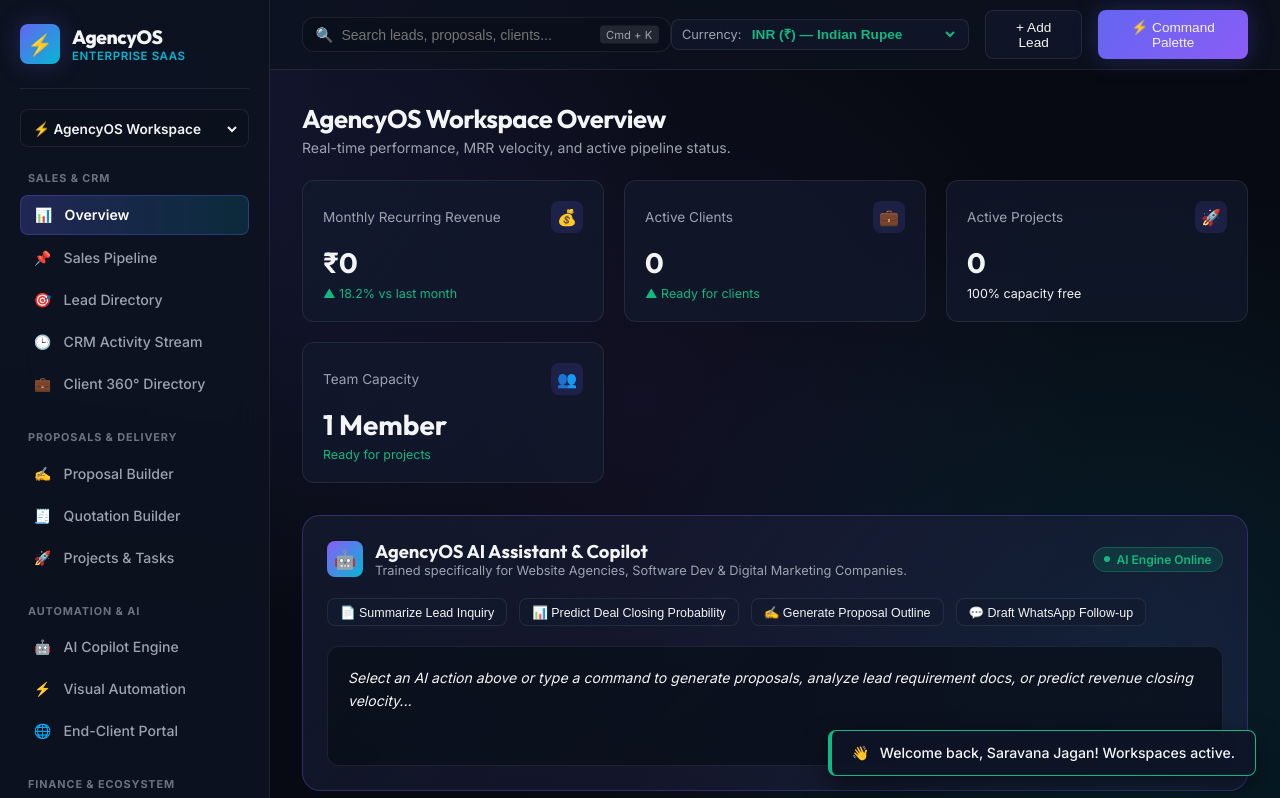
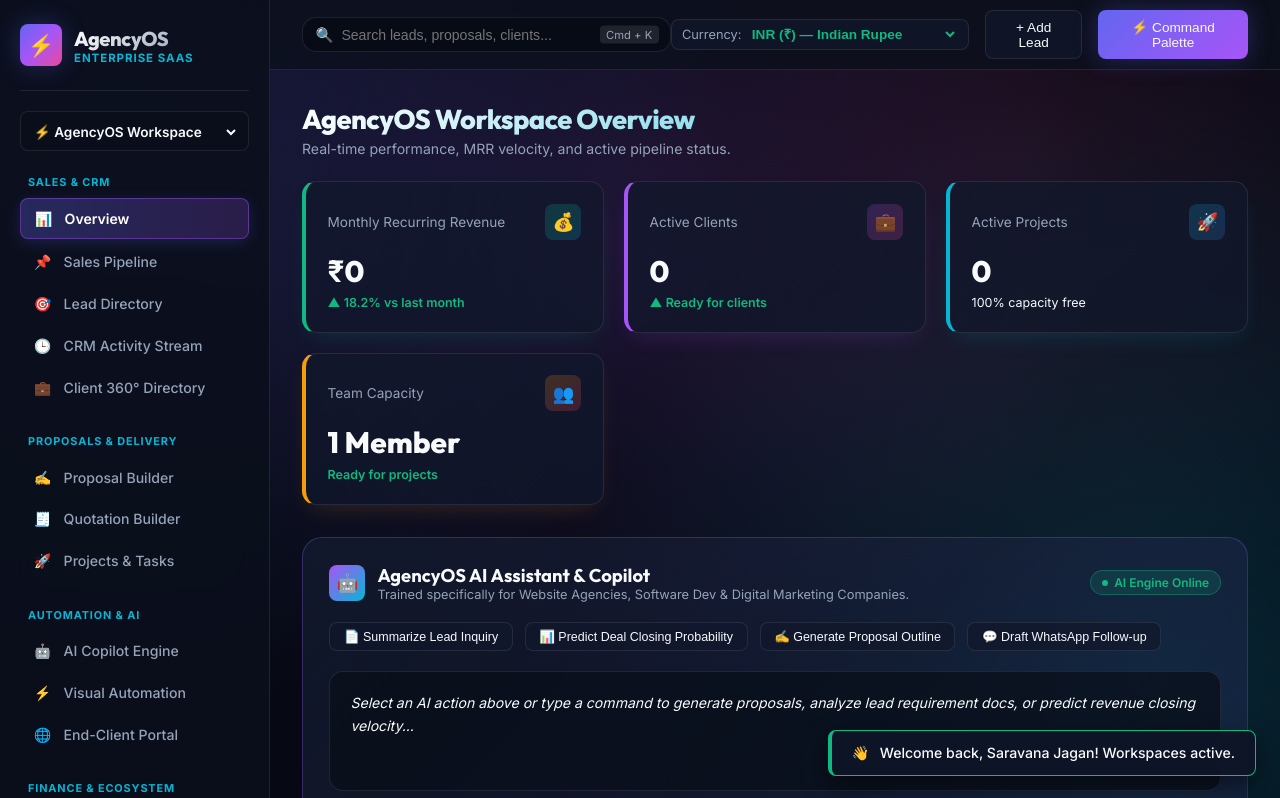
Before and after one commit to saravanajagan007/clients.cloudcrafts.net, a website with bundled scripts: page index.html in a window 1280 px wide. Both pictures are taken after a click on the button "Sign In to AgencyOS Workspace ➔". Shown: the top 798 px of the page. Built offline with nearby package versions, Linux system fonts and the light colour scheme.

Commit message:
Upgrade dashboard aesthetic with scientific HSL/OKLCH multi-color spectrum palette, gradient glows, and card accents

```diff
--- a/css/styles.css
+++ b/css/styles.css
@@ -1,4 +1,4 @@
-/* AgencyOS — Enterprise Glassmorphism Design System & Modules Styling */
+/* AgencyOS — Scientific Multi-Color Aesthetic Design System (OKLCH/HSL Harmonies) */
 
 @import url('https://fonts.googleapis.com/css2?family=Inter:wght@300;400;500;600;700&family=Outfit:wght@500;600;700;800&display=swap');
 
@@ -6,34 +6,43 @@
   --font-sans: 'Inter', system-ui, -apple-system, sans-serif;
   --font-heading: 'Outfit', 'Inter', sans-serif;
 
-  --bg-body: #070a12;
-  --bg-sidebar: rgba(13, 19, 32, 0.88);
-  --bg-header: rgba(13, 19, 32, 0.78);
-  --bg-card: rgba(19, 27, 46, 0.65);
-  --bg-card-hover: rgba(26, 37, 63, 0.85);
-  --bg-input: rgba(10, 15, 26, 0.75);
+  /* Scientific Perceptually Balanced HSL Color Palette */
+  --bg-body: #060913;
+  --bg-sidebar: rgba(11, 16, 29, 0.92);
+  --bg-header: rgba(11, 16, 29, 0.82);
+  --bg-card: rgba(17, 24, 43, 0.72);
+  --bg-card-hover: rgba(25, 35, 60, 0.9);
+  --bg-input: rgba(8, 12, 22, 0.85);
 
-  --border-glass: rgba(255, 255, 255, 0.08);
-  --border-glass-bright: rgba(255, 255, 255, 0.16);
+  /* Glassmorphism Borders */
+  --border-glass: rgba(255, 255, 255, 0.09);
+  --border-glass-bright: rgba(255, 255, 255, 0.18);
 
-  --color-primary: #6366f1;
-  --color-primary-glow: rgba(99, 102, 241, 0.35);
-  --color-cyan: #06b6d4;
-  --color-emerald: #10b981;
-  --color-purple: #8b5cf6;
-  --color-amber: #f59e0b;
-  --color-rose: #f43f5e;
+  /* Scientific Spectrum Accents */
+  --color-indigo: #6366f1;   /* Primary Brand - 245° Hue */
+  --color-purple: #a855f7;   /* AI & Automation - 275° Hue */
+  --color-pink: #ec4899;     /* Creative & Deals - 330° Hue */
+  --color-rose: #f43f5e;     /* Critical & Overdue - 350° Hue */
+  --color-amber: #f59e0b;    /* Warm Warning & Leads - 38° Hue */
+  --color-emerald: #10b981;  /* Growth & Revenue - 160° Hue */
+  --color-cyan: #06b6d4;     /* Tech & Infrastructure - 188° Hue */
+  --color-blue: #3b82f6;     /* Pipeline & Workflows - 217° Hue */
 
-  --text-main: #f3f4f6;
-  --text-muted: #9ca3af;
-  --text-dim: #6b7280;
+  /* Text Contrast Hierarchy */
+  --text-main: #f8fafc;
+  --text-muted: #94a3b8;
+  --text-dim: #64748b;
 
   --radius-sm: 8px;
-  --radius-md: 12px;
-  --radius-lg: 18px;
+  --radius-md: 14px;
+  --radius-lg: 20px;
 
-  --shadow-main: 0 10px 30px -10px rgba(0, 0, 0, 0.5);
-  --shadow-glow: 0 0 25px rgba(99, 102, 241, 0.25);
+  /* Scientific Multi-Color Glow Shadows */
+  --shadow-main: 0 15px 35px -10px rgba(0, 0, 0, 0.6);
+  --shadow-indigo-glow: 0 0 25px rgba(99, 102, 241, 0.3);
+  --shadow-emerald-glow: 0 0 25px rgba(16, 185, 129, 0.3);
+  --shadow-purple-glow: 0 0 25px rgba(168, 85, 247, 0.3);
+  --shadow-cyan-glow: 0 0 25px rgba(6, 182, 212, 0.3);
 
   --transition: all 0.25s cubic-bezier(0.4, 0, 0.2, 1);
 }
@@ -48,9 +57,10 @@ body {
   font-family: var(--font-sans);
   background-color: var(--bg-body);
   background-image:
-    radial-gradient(circle at 12% 12%, rgba(99, 102, 241, 0.15) 0%, transparent 40%),
-    radial-gradient(circle at 88% 88%, rgba(6, 182, 212, 0.12) 0%, transparent 40%),
-    radial-gradient(circle at 50% 50%, rgba(139, 92, 246, 0.08) 0%, transparent 60%);
+    radial-gradient(circle at 10% 15%, rgba(99, 102, 241, 0.18) 0%, transparent 45%),
+    radial-gradient(circle at 90% 85%, rgba(6, 182, 212, 0.16) 0%, transparent 45%),
+    radial-gradient(circle at 50% 30%, rgba(168, 85, 247, 0.12) 0%, transparent 55%),
+    radial-gradient(circle at 80% 20%, rgba(236, 72, 153, 0.1) 0%, transparent 40%);
   background-attachment: fixed;
   color: var(--text-main);
   min-height: 100vh;
@@ -70,7 +80,7 @@ body {
 }
 
 .toast {
-  background: rgba(14, 21, 38, 0.9);
+  background: rgba(14, 21, 38, 0.92);
   backdrop-filter: blur(16px);
   -webkit-backdrop-filter: blur(16px);
   border: 1px solid var(--color-emerald);
@@ -98,8 +108,8 @@ body {
   inset: 0;
   background: var(--bg-body);
   background-image:
-    radial-gradient(circle at 20% 20%, rgba(99, 102, 241, 0.25) 0%, transparent 50%),
-    radial-gradient(circle at 80% 80%, rgba(6, 182, 212, 0.2) 0%, transparent 50%);
+    radial-gradient(circle at 20% 20%, rgba(99, 102, 241, 0.3) 0%, transparent 50%),
+    radial-gradient(circle at 80% 80%, rgba(236, 72, 153, 0.25) 0%, transparent 50%);
   display: flex;
   align-items: center;
   justify-content: center;
@@ -110,13 +120,13 @@ body {
 .auth-card {
   width: 100%;
   max-width: 440px;
-  background: rgba(14, 21, 38, 0.85);
+  background: rgba(14, 21, 38, 0.88);
   backdrop-filter: blur(20px);
   -webkit-backdrop-filter: blur(20px);
   border: 1px solid var(--border-glass-bright);
   border-radius: var(--radius-lg);
   padding: 2.25rem;
-  box-shadow: 0 25px 60px rgba(0, 0, 0, 0.7);
+  box-shadow: 0 25px 60px rgba(0, 0, 0, 0.8);
 }
 
 .auth-brand {
@@ -168,42 +178,44 @@ body {
 }
 
 .brand-icon {
-  width: 40px;
-  height: 40px;
+  width: 42px;
+  height: 42px;
   border-radius: var(--radius-sm);
-  background: linear-gradient(135deg, var(--color-primary), var(--color-cyan));
+  background: linear-gradient(135deg, var(--color-indigo), var(--color-purple), var(--color-pink));
   display: flex;
   align-items: center;
   justify-content: center;
-  box-shadow: var(--shadow-glow);
+  box-shadow: var(--shadow-indigo-glow);
   color: #fff;
   font-weight: 800;
-  font-size: 1.3rem;
+  font-size: 1.35rem;
   font-family: var(--font-heading);
 }
 
 .brand-text h1 {
   font-family: var(--font-heading);
-  font-size: 1.2rem;
+  font-size: 1.25rem;
   font-weight: 800;
-  color: var(--text-main);
+  background: linear-gradient(135deg, #fff, var(--text-muted));
+  -webkit-background-clip: text;
+  -webkit-text-fill-color: transparent;
   letter-spacing: -0.02em;
 }
 
 .brand-text p {
   font-size: 0.72rem;
   color: var(--color-cyan);
-  font-weight: 600;
-  letter-spacing: 0.05em;
+  font-weight: 700;
+  letter-spacing: 0.08em;
 }
 
 /* Tenant Switcher */
 .tenant-selector {
   margin-bottom: 1.5rem;
-  background: rgba(10, 15, 26, 0.6);
+  background: rgba(10, 15, 26, 0.7);
   border: 1px solid var(--border-glass);
   border-radius: var(--radius-sm);
-  padding: 0.5rem;
+  padding: 0.55rem;
 }
 
 .tenant-selector select {
@@ -226,7 +238,7 @@ body {
   font-size: 0.68rem;
   text-transform: uppercase;
   letter-spacing: 0.08em;
-  color: var(--text-dim);
+  color: var(--color-cyan);
   font-weight: 700;
   margin-bottom: 0.6rem;
   padding-left: 0.5rem;
@@ -247,15 +259,18 @@ body {
   margin-bottom: 0.2rem;
 }
 
-.nav-item:hover, .nav-item.active {
+.nav-item:hover {
   color: #fff;
-  background: rgba(99, 102, 241, 0.15);
-  border: 1px solid rgba(99, 102, 241, 0.3);
+  background: rgba(99, 102, 241, 0.18);
+  border: 1px solid rgba(99, 102, 241, 0.35);
 }
 
 .nav-item.active {
-  background: linear-gradient(90deg, rgba(99, 102, 241, 0.25), rgba(6, 182, 212, 0.15));
+  color: #fff;
+  background: linear-gradient(90deg, rgba(99, 102, 241, 0.3), rgba(168, 85, 247, 0.2));
+  border: 1px solid rgba(168, 85, 247, 0.4);
   font-weight: 600;
+  box-shadow: 0 4px 15px rgba(99, 102, 241, 0.2);
 }
 
 .nav-icon {
@@ -301,7 +316,7 @@ body {
   width: 36px;
   height: 36px;
   border-radius: 50%;
-  background: linear-gradient(135deg, var(--color-purple), var(--color-primary));
+  background: linear-gradient(135deg, var(--color-purple), var(--color-pink));
   display: flex;
   align-items: center;
   justify-content: center;
@@ -362,7 +377,7 @@ body {
 
 .header-search input:focus {
   outline: none;
-  border-color: var(--color-primary);
+  border-color: var(--color-indigo);
   box-shadow: 0 0 15px rgba(99, 102, 241, 0.25);
 }
 
@@ -414,9 +429,9 @@ body {
 }
 
 .action-btn.primary {
-  background: linear-gradient(135deg, var(--color-primary), var(--color-purple));
+  background: linear-gradient(135deg, var(--color-indigo), var(--color-purple));
   border: none;
-  box-shadow: var(--shadow-glow);
+  box-shadow: var(--shadow-indigo-glow);
 }
 
 .action-btn.primary:hover {
@@ -450,9 +465,12 @@ body {
 
 .page-title h2 {
   font-family: var(--font-heading);
-  font-size: 1.6rem;
-  font-weight: 700;
+  font-size: 1.7rem;
+  font-weight: 800;
   letter-spacing: -0.02em;
+  background: linear-gradient(135deg, #ffffff, var(--color-cyan));
+  -webkit-background-clip: text;
+  -webkit-text-fill-color: transparent;
 }
 
 .page-title p {
@@ -461,7 +479,7 @@ body {
   margin-top: 0.25rem;
 }
 
-/* Metrics Grid */
+/* VIBRANT SCIENTIFIC METRICS CARDS */
 .metrics-grid {
   display: grid;
   grid-template-columns: repeat(auto-fit, minmax(230px, 1fr));
@@ -471,19 +489,55 @@ body {
 
 .metric-card {
   background: var(--bg-card);
-  backdrop-filter: blur(12px);
-  -webkit-backdrop-filter: blur(12px);
+  backdrop-filter: blur(14px);
+  -webkit-backdrop-filter: blur(14px);
   border: 1px solid var(--border-glass);
   border-radius: var(--radius-md);
-  padding: 1.25rem;
+  padding: 1.35rem;
   position: relative;
   overflow: hidden;
   transition: var(--transition);
 }
 
+.metric-card:nth-child(1) {
+  border-left: 4px solid var(--color-emerald);
+  box-shadow: 0 10px 25px -10px rgba(16, 185, 129, 0.2);
+}
+.metric-card:nth-child(1) .metric-icon {
+  background: linear-gradient(135deg, rgba(16, 185, 129, 0.2), rgba(6, 182, 212, 0.2));
+  color: var(--color-emerald);
+}
+
+.metric-card:nth-child(2) {
+  border-left: 4px solid var(--color-purple);
+  box-shadow: 0 10px 25px -10px rgba(168, 85, 247, 0.2);
+}
+.metric-card:nth-child(2) .metric-icon {
+  background: linear-gradient(135deg, rgba(168, 85, 247, 0.2), rgba(236, 72, 153, 0.2));
+  color: var(--color-purple);
+}
+
+.metric-card:nth-child(3) {
+  border-left: 4px solid var(--color-cyan);
+  box-shadow: 0 10px 25px -10px rgba(6, 182, 212, 0.2);
+}
+.metric-card:nth-child(3) .metric-icon {
+  background: linear-gradient(135deg, rgba(6, 182, 212, 0.2), rgba(59, 130, 246, 0.2));
+  color: var(--color-cyan);
+}
+
+.metric-card:nth-child(4) {
+  border-left: 4px solid var(--color-amber);
+  box-shadow: 0 10px 25px -10px rgba(245, 158, 11, 0.2);
+}
+.metric-card:nth-child(4) .metric-icon {
+  background: linear-gradient(135deg, rgba(245, 158, 11, 0.2), rgba(244, 63, 94, 0.2));
+  color: var(--color-amber);
+}
+
 .metric-card:hover {
   border-color: var(--border-glass-bright);
-  transform: translateY(-2px);
+  transform: translateY(-3px);
   box-shadow: var(--shadow-main);
 }
 
@@ -497,21 +551,19 @@ body {
 }
 
 .metric-icon {
-  width: 32px;
-  height: 32px;
+  width: 36px;
+  height: 36px;
   border-radius: var(--radius-sm);
-  background: rgba(99, 102, 241, 0.15);
-  color: var(--color-primary);
   display: flex;
   align-items: center;
   justify-content: center;
-  font-size: 1rem;
+  font-size: 1.1rem;
 }
 
 .metric-value {
   font-family: var(--font-heading);
-  font-size: 1.75rem;
-  font-weight: 700;
+  font-size: 1.85rem;
+  font-weight: 800;
   margin-bottom: 0.35rem;
 }
 
@@ -522,8 +574,8 @@ body {
   gap: 0.3rem;
 }
 
-.trend-up { color: var(--color-emerald); }
-.trend-down { color: var(--color-rose); }
+.trend-up { color: var(--color-emerald); font-weight: 600; }
+.trend-down { color: var(--color-rose); font-weight: 600; }
 
 /* Glass Cards & Tables */
 .glass-panel {
@@ -532,7 +584,7 @@ body {
   -webkit-backdrop-filter: blur(14px);
   border: 1px solid var(--border-glass);
   border-radius: var(--radius-lg);
-  padding: 1.5rem;
+  padding: 1.65rem;
   margin-bottom: 1.75rem;
 }
 
@@ -545,8 +597,8 @@ body {
 
 .panel-header h3 {
   font-family: var(--font-heading);
-  font-size: 1.15rem;
-  font-weight: 600;
+  font-size: 1.18rem;
+  font-weight: 700;
 }
 
 /* Data Table */
@@ -559,12 +611,12 @@ body {
 
 .data-table th {
   padding: 0.85rem 1rem;
-  color: var(--text-dim);
-  font-weight: 600;
+  color: var(--color-cyan);
+  font-weight: 700;
   font-size: 0.78rem;
   text-transform: uppercase;
-  letter-spacing: 0.05em;
-  border-bottom: 1px solid var(--border-glass);
+  letter-spacing: 0.06em;
+  border-bottom: 1px solid var(--border-glass-bright);
 }
 
 .data-table td {
@@ -578,7 +630,7 @@ body {
 }
 
 .data-table tbody tr:hover {
-  background: rgba(255, 255, 255, 0.025);
+  background: rgba(99, 102, 241, 0.06);
 }
 
 /* Badges */
@@ -601,27 +653,44 @@ body {
 .badge-success {
   background: rgba(16, 185, 129, 0.15);
   color: var(--color-emerald);
-  border: 1px solid rgba(16, 185, 129, 0.3);
+  border: 1px solid rgba(16, 185, 129, 0.35);
 }
 .badge-success .badge-dot { background: var(--color-emerald); }
 
 .badge-warning {
   background: rgba(245, 158, 11, 0.15);
   color: var(--color-amber);
-  border: 1px solid rgba(245, 158, 11, 0.3);
+  border: 1px solid rgba(245, 158, 11, 0.35);
 }
 .badge-warning .badge-dot { background: var(--color-amber); }
 
 .badge-danger {
   background: rgba(244, 63, 94, 0.15);
   color: var(--color-rose);
-  border: 1px solid rgba(244, 63, 94, 0.3);
+  border: 1px solid rgba(244, 63, 94, 0.35);
 }
 .badge-danger .badge-dot { background: var(--color-rose); }
 
+/* Service Tag Color Varieties */
+.service-tag {
+  font-size: 0.72rem;
+  color: #fff;
+  background: linear-gradient(135deg, rgba(6, 182, 212, 0.25), rgba(99, 102, 241, 0.25));
+  border: 1px solid rgba(6, 182, 212, 0.4);
+  padding: 0.2rem 0.55rem;
+  border-radius: var(--radius-sm);
+  font-weight: 600;
+}
+
+.score-tag {
+  font-size: 0.72rem;
+  color: var(--color-emerald);
+  font-weight: 700;
+}
+
 /* Buttons */
 .btn-sm {
-  padding: 0.35rem 0.75rem;
+  padding: 0.38rem 0.85rem;
   font-size: 0.78rem;
   border-radius: var(--radius-sm);
 }
@@ -642,7 +711,7 @@ body {
 }
 
 .kanban-column {
-  background: rgba(13, 19, 32, 0.65);
+  background: rgba(11, 16, 29, 0.75);
   border: 1px solid var(--border-glass);
   border-radius: var(--radius-md);
   padding: 1rem;
@@ -669,11 +738,11 @@ body {
 }
 
 .column-count {
-  background: rgba(255, 255, 255, 0.1);
+  background: rgba(255, 255, 255, 0.12);
   padding: 0.1rem 0.5rem;
   border-radius: 50px;
   font-size: 0.75rem;
-  font-weight: 600;
+  font-weight: 700;
 }
 
 .column-value {
@@ -689,8 +758,8 @@ body {
 }
 
 .kanban-cards-container.drag-over {
-  background: rgba(99, 102, 241, 0.08);
-  border: 2px dashed var(--color-primary);
+  background: rgba(99, 102, 241, 0.12);
+  border: 2px dashed var(--color-indigo);
   border-radius: var(--radius-sm);
 }
 
@@ -713,31 +782,10 @@ body {
   opacity: 0.4;
 }
 
-.card-tags {
-  display: flex;
-  justify-content: space-between;
-  margin-bottom: 0.5rem;
-}
-
-.service-tag {
-  font-size: 0.7rem;
-  color: var(--color-cyan);
-  background: rgba(6, 182, 212, 0.12);
-  padding: 0.15rem 0.45rem;
-  border-radius: var(--radius-sm);
-  font-weight: 600;
-}
-
-.score-tag {
-  font-size: 0.7rem;
-  color: var(--color-emerald);
-  font-weight: 700;
-}
-
 .card-company {
   font-family: var(--font-heading);
-  font-size: 0.95rem;
-  font-weight: 600;
+  font-size: 0.98rem;
+  font-weight: 700;
   margin-bottom: 0.35rem;
 }
 
@@ -756,8 +804,8 @@ body {
 }
 
 .card-value {
-  font-weight: 700;
-  font-size: 0.95rem;
+  font-weight: 800;
+  font-size: 0.98rem;
   color: var(--color-emerald);
 }
 
@@ -770,8 +818,8 @@ body {
 .command-palette-backdrop {
   position: fixed;
   inset: 0;
-  background: rgba(4, 7, 13, 0.8);
-  backdrop-filter: blur(12px);
+  background: rgba(4, 7, 13, 0.82);
+  backdrop-filter: blur(14px);
   display: flex;
   align-items: flex-start;
   justify-content: center;
@@ -782,10 +830,10 @@ body {
 .command-palette-box {
   width: 100%;
   max-width: 600px;
-  background: #0e1526;
+  background: #0d1425;
   border: 1px solid var(--border-glass-bright);
   border-radius: var(--radius-lg);
-  box-shadow: 0 25px 50px rgba(0,0,0,0.7);
+  box-shadow: 0 25px 60px rgba(0,0,0,0.8);
   overflow: hidden;
 }
 
@@ -816,7 +864,7 @@ body {
 .cmd-section-title {
   font-size: 0.7rem;
   text-transform: uppercase;
-  color: var(--text-dim);
+  color: var(--color-cyan);
   font-weight: 700;
   padding: 0.5rem 0.75rem;
 }
@@ -831,7 +879,7 @@ body {
 }
 
 .cmd-item:hover {
-  background: rgba(99, 102, 241, 0.15);
+  background: rgba(99, 102, 241, 0.2);
   color: #fff;
 }
 
@@ -839,8 +887,8 @@ body {
 .modal-backdrop {
   position: fixed;
   inset: 0;
-  background: rgba(4, 7, 13, 0.75);
-  backdrop-filter: blur(8px);
+  background: rgba(4, 7, 13, 0.8);
+  backdrop-filter: blur(10px);
   display: flex;
   align-items: center;
   justify-content: center;
@@ -858,11 +906,11 @@ body {
 .modal-box {
   width: 100%;
   max-width: 540px;
-  background: #0e1526;
+  background: #0d1425;
   border: 1px solid var(--border-glass-bright);
   border-radius: var(--radius-lg);
   padding: 1.75rem;
-  box-shadow: 0 20px 40px rgba(0, 0, 0, 0.6);
+  box-shadow: 0 20px 40px rgba(0, 0, 0, 0.7);
   transform: translateY(15px);
   transition: transform 0.25s ease;
 }
@@ -915,7 +963,7 @@ body {
 
 .form-control:focus {
   outline: none;
-  border-color: var(--color-primary);
+  border-color: var(--color-indigo);
 }
 
 /* Responsive */
```
